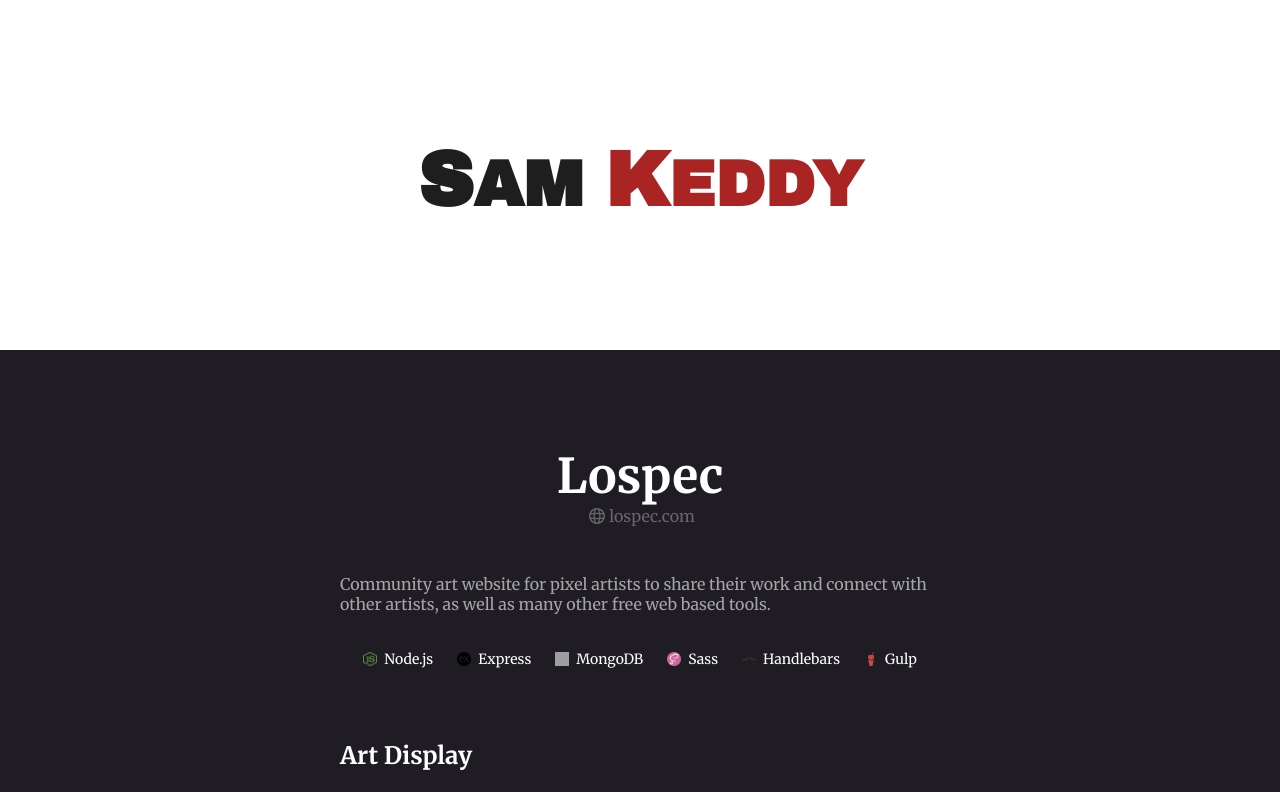
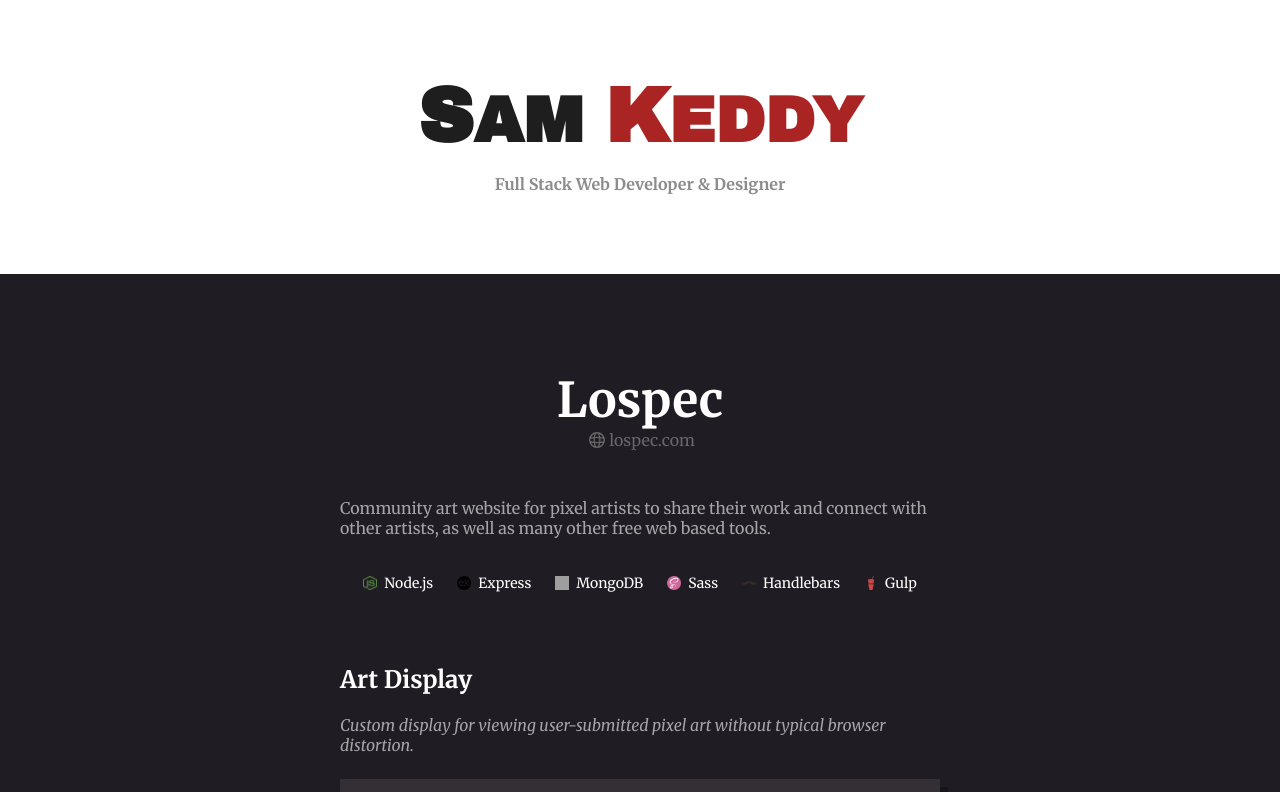
Before and after one commit to skeddles/samkeddy.com, a React (Vite) app: page / in a window 1280 px wide. Shown: the top 792 px of the page. Built offline with nearby package versions, Linux system fonts and the light colour scheme; grey boxes are pictures that could not be loaded.

Commit message:
add tagline to title

```diff
--- a/src/components/Block.tsx
+++ b/src/components/Block.tsx
@@ -10,7 +10,7 @@
 	color?: string;
 	description?: string;
 	link?: string;
-	technologies: string[];
+	technologies?: string[];
 }
 
 export default function Block({children, className, title, color, description, link, technologies}: BlockProps) {
--- a/src/components/Title.tsx
+++ b/src/components/Title.tsx
@@ -1,8 +1,11 @@
-import Block from './Block';
+
 import '../css/Title.css';
 
 export default function Title () {
-	return (<Block className="Title">
+	return (<div className="Title"><>
 		<h1><strong>S</strong>am <span><strong>K</strong>eddy</span></h1>
-	</Block>)
+		<p>
+			Full Stack Web Developer & Designer
+		</p>
+	</></div>)
 }
--- a/src/css/Title.css
+++ b/src/css/Title.css
@@ -6,6 +6,8 @@
 	justify-content: center;
 	align-items: center;
 	background-color: white;
+	padding-bottom: 4em;
+	padding-top: 2em;
 
 	h1 {
 		font-family: 'Archivo Black', sans-serif;
@@ -17,6 +19,13 @@
 		span {color: var(--red);}
 		strong {font-size: 1.2em;}
 
-		margin-bottom: 1em;
+		margin-bottom: 0;
+	}
+
+	p {
+		text-align: center;
+		color: #8c8c8c;
+		font-weight: 600;
+		text-transform: capitalize;
 	}
 }
```
